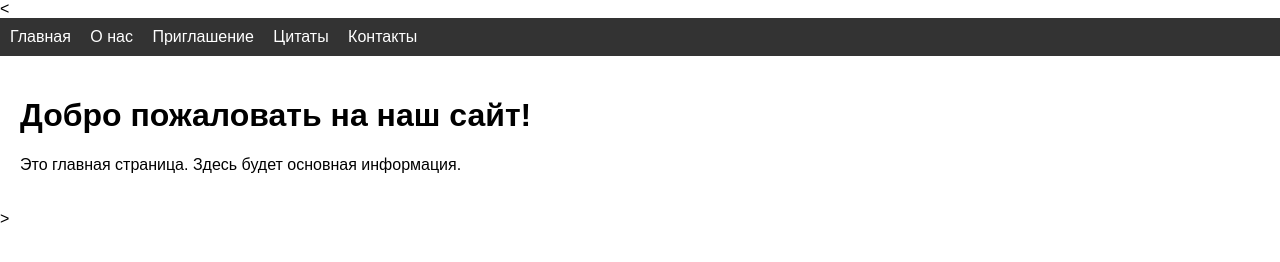
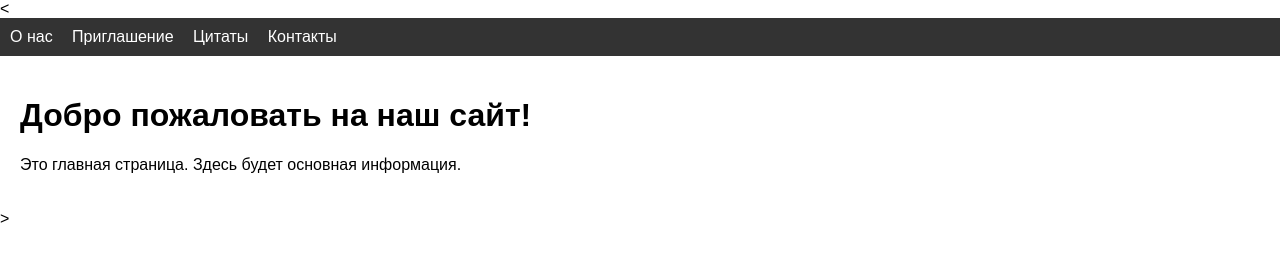
Before and after one commit to Madiyan1960/-2025, a plain HTML site: page home.html in a window 1280 px wide. Drawn offline with Linux system fonts and the light colour scheme.

Commit message:
Update home.html

```diff
--- a/home.html
+++ b/home.html
@@ -9,7 +9,7 @@
 <body style="font-family: Arial, sans-serif; margin: 0; padding: 0;">
 
 <nav style="background-color: #333; padding: 10px;">
-  <a href="index.html" style="color: white; margin-right: 15px; text-decoration: none;">Главная</a>
+
   <a href="about.html" style="color: white; margin-right: 15px; text-decoration: none;">О нас</a>
    <a href="alua.html" style="color: white; margin-right: 15px; text-decoration: none;">Приглашение</a>
   <a href="status.html" style="color: white; margin-right: 15px; text-decoration: none;">Цитаты</a>
```
